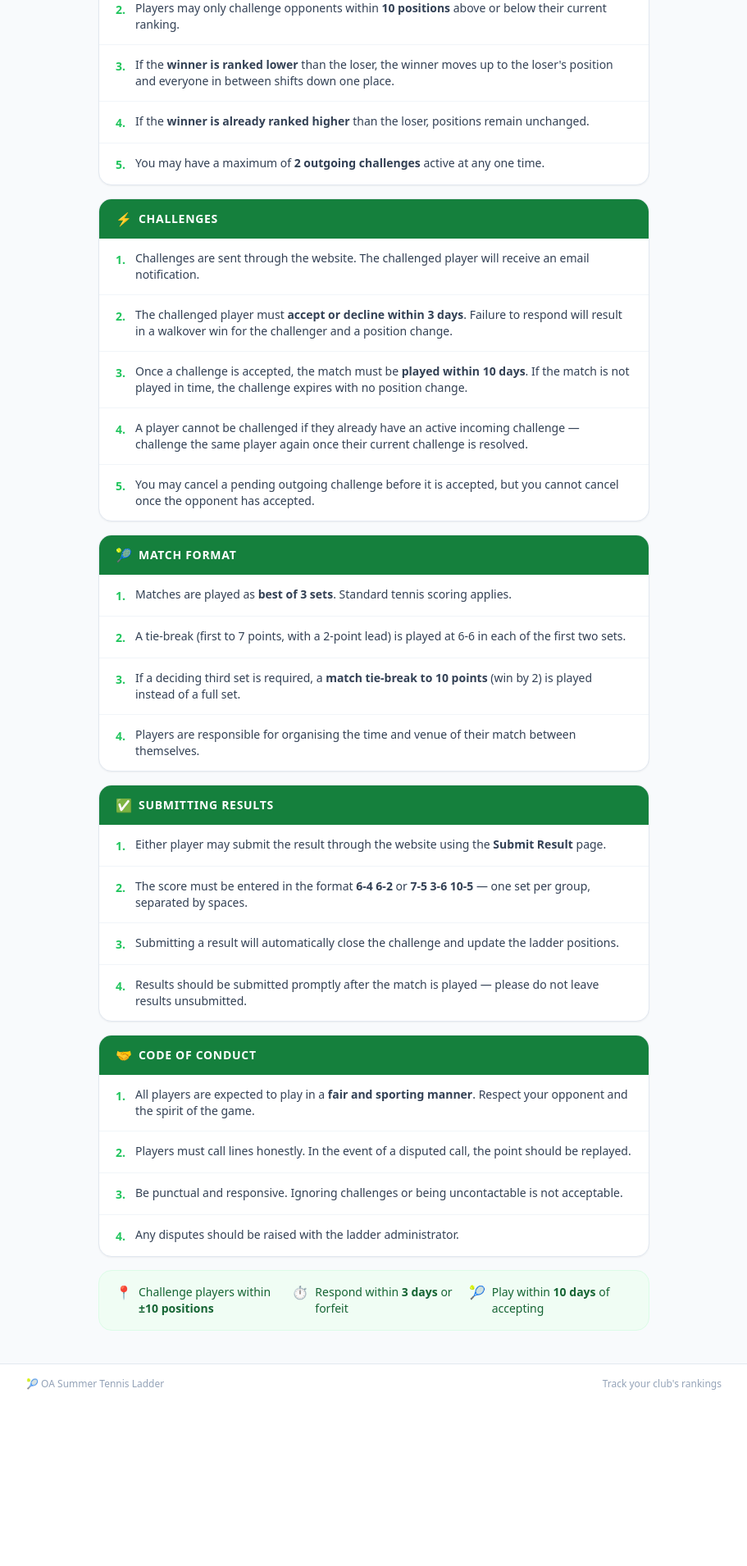
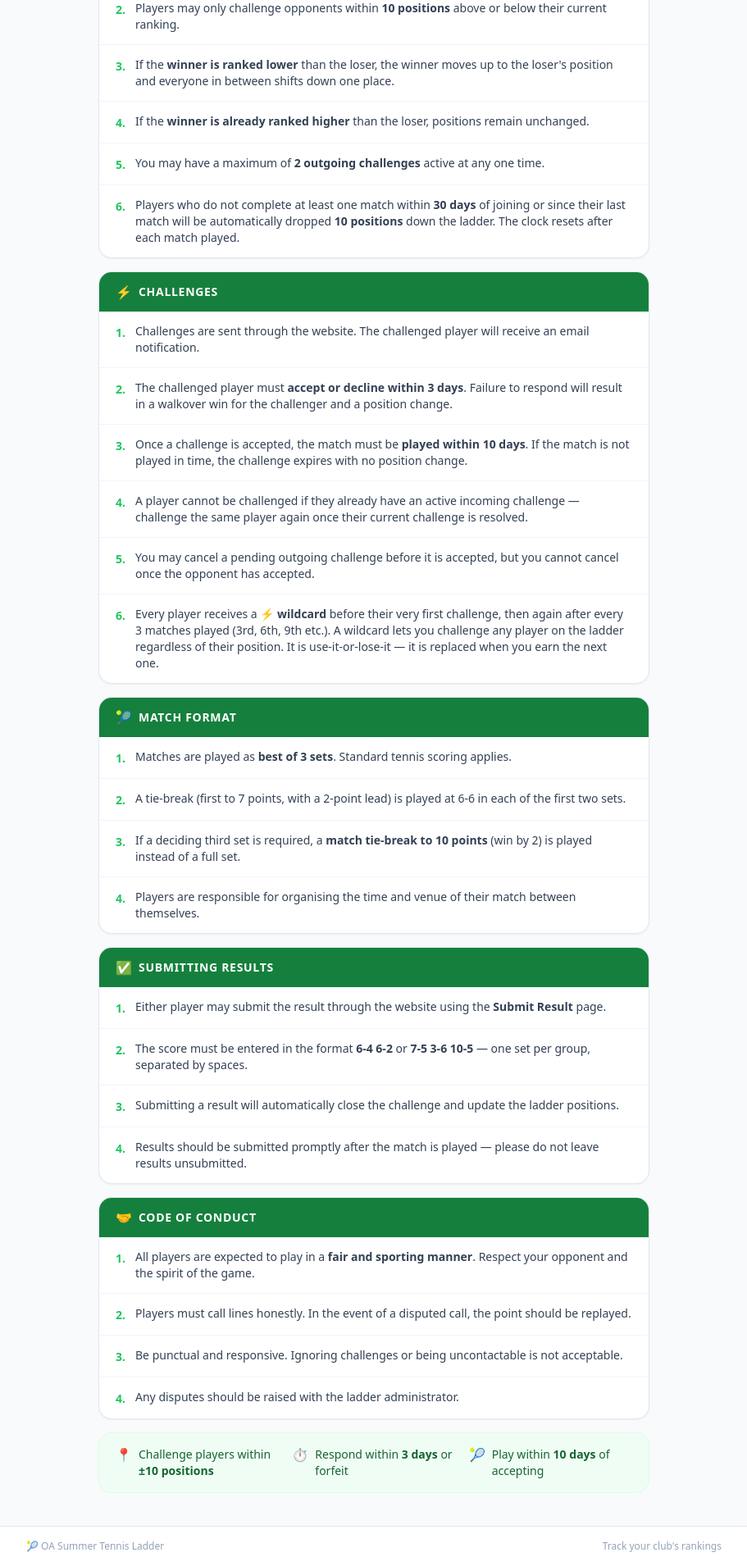
Before and after one commit to alexander9099/tennis-ladder, a Flask app: page /rules in a window 1280 px wide. Shown: the part 290-2200 px from the top of the page at 82% size, without its empty margins (184-1095 px from the left). Before the commit the page ends 1985 px from the top, so only its background shows below. Run offline with Flask 3, Linux system fonts and the light colour scheme; parts of the project's set-up code (start-up, migrations or seed data) failed here and were passed over; some libraries are stand-ins or nearby versions.

Commit message:
commit 9
added wildcard
penalty for inactivity
added player profiles

```diff
--- a/app.py
+++ b/app.py
@@ -39,6 +39,9 @@ CHALLENGE_RANGE        = 10   # positions either side you can challenge
 MAX_OUTGOING           = 2    # max simultaneous outgoing challenges
 RESPOND_DAYS           = 3    # days to accept/decline before forfeit
 PLAY_DAYS              = 10   # days to play after accepting
+INACTIVITY_DAYS        = 30   # days without a match before penalty
+INACTIVITY_DROP        = 10   # positions dropped for inactivity
+WILDCARD_EVERY         = 3    # earn a wildcard every N matches
 
 
 # ── Password helpers ───────────────────────────────────────────────────────────
@@ -172,6 +175,20 @@ def init_db():
         "CREATE INDEX IF NOT EXISTS idx_chal_challenged ON challenges(challenged_id)"
     )
 
+    conn.execute("ALTER TABLE players ADD COLUMN IF NOT EXISTS wildcard_available BOOLEAN DEFAULT TRUE")
+    conn.execute("ALTER TABLE players ADD COLUMN IF NOT EXISTS last_active_at TIMESTAMPTZ DEFAULT NOW()")
+    conn.execute("ALTER TABLE challenges ADD COLUMN IF NOT EXISTS is_wildcard BOOLEAN DEFAULT FALSE")
+    conn.execute("""
+        CREATE TABLE IF NOT EXISTS season_archives (
+            id          SERIAL PRIMARY KEY,
+            name        TEXT NOT NULL,
+            archived_at TIMESTAMPTZ NOT NULL DEFAULT NOW(),
+            standings   TEXT NOT NULL
+        )
+    """)
+    # Sync wildcard status with actual match counts for existing players
+    conn.execute("UPDATE players SET wildcard_available = ((wins + losses) % 3 = 0)")
+
     # Seed admin
     if conn.execute(
         "SELECT COUNT(*) AS n FROM users WHERE username = 'admin'"
@@ -256,6 +273,62 @@ def update_ladder(conn: _Conn, winner_id: int, loser_id: int):
     conn.execute("UPDATE players SET position = %s WHERE id = %s", (l_pos, winner_id))
 
 
+# ── Inactivity & wildcard helpers ─────────────────────────────────────────────
+
+def drop_player_places(conn: _Conn, player_id: int, places: int):
+    """Move a player down the ladder by `places` positions (inactivity penalty)."""
+    player = conn.execute("SELECT position FROM players WHERE id = %s", (player_id,)).fetchone()
+    if not player:
+        return
+    max_pos = conn.execute("SELECT MAX(position) AS m FROM players").fetchone()["m"]
+    old_pos = player["position"]
+    new_pos = min(old_pos + places, max_pos)
+    if new_pos == old_pos:
+        return
+    conn.execute(
+        "UPDATE players SET prev_position = position WHERE position > %s AND position <= %s",
+        (old_pos, new_pos),
+    )
+    conn.execute(
+        "UPDATE players SET position = position - 1 WHERE position > %s AND position <= %s",
+        (old_pos, new_pos),
+    )
+    conn.execute(
+        "UPDATE players SET position = %s, prev_position = %s WHERE id = %s",
+        (new_pos, old_pos, player_id),
+    )
+
+
+def update_wildcard(conn: _Conn, player_id: int):
+    """Recalculate wildcard_available after a match is played."""
+    row = conn.execute(
+        "SELECT wins + losses AS total FROM players WHERE id = %s", (player_id,)
+    ).fetchone()
+    if not row:
+        return
+    total = row["total"]
+    has_wildcard = (total > 0 and total % WILDCARD_EVERY == 0)
+    conn.execute(
+        "UPDATE players SET wildcard_available = %s WHERE id = %s",
+        (has_wildcard, player_id),
+    )
+
+
+def check_inactivity(conn: _Conn):
+    """Drop players inactive for INACTIVITY_DAYS and reset their activity clock."""
+    inactive = conn.execute("""
+        SELECT id FROM players
+        WHERE last_active_at < NOW() - INTERVAL '30 days'
+    """).fetchall()
+    for p in inactive:
+        drop_player_places(conn, p["id"], INACTIVITY_DROP)
+        conn.execute(
+            "UPDATE players SET last_active_at = NOW() WHERE id = %s", (p["id"],)
+        )
+    if inactive:
+        conn.commit()
+
+
 # ── Challenge helpers ──────────────────────────────────────────────────────────
 
 def expire_stale_challenges(conn: _Conn):
@@ -293,7 +366,7 @@ def expire_stale_challenges(conn: _Conn):
         conn.commit()
 
 
-def get_challenge_states(conn: _Conn, player_id: int, players: list) -> tuple:
+def get_challenge_states(conn: _Conn, player_id: int, players: list, wildcard_available: bool = False) -> tuple:
     """
     Returns (state_dict, challenge_id_dict).
     state_dict      — player_id → state string
@@ -334,7 +407,8 @@ def get_challenge_states(conn: _Conn, player_id: int, players: list) -> tuple:
         if pid in my_in:
             state[pid] = f"in_{my_in[pid]}"       # in_pending  | in_accepted
             continue
-        if abs(p["position"] - my_pos) > CHALLENGE_RANGE:
+        out_of_range = abs(p["position"] - my_pos) > CHALLENGE_RANGE
+        if out_of_range and not wildcard_available:
             state[pid] = "out_of_range"
             continue
         if pid in occupied:
@@ -343,7 +417,7 @@ def get_challenge_states(conn: _Conn, player_id: int, players: list) -> tuple:
         if outgoing_count >= MAX_OUTGOING:
             state[pid] = "maxed"
             continue
-        state[pid] = "available"
+        state[pid] = "wildcard" if out_of_range else "available"
 
     return state, challenge_ids
 
@@ -372,15 +446,19 @@ def inject_pending_count():
 def index():
     conn = get_db()
     expire_stale_challenges(conn)
+    check_inactivity(conn)
     players = conn.execute("SELECT * FROM players ORDER BY position").fetchall()
 
     challenge_state     = {}
     challenge_ids       = {}
     user_outgoing_count = 0
+    user_has_wildcard   = False
 
     if current_user.is_authenticated and current_user.player_id:
+        me = next((p for p in players if p["id"] == current_user.player_id), None)
+        user_has_wildcard = bool(me["wildcard_available"]) if me else False
         challenge_state, challenge_ids = get_challenge_states(
-            conn, current_user.player_id, players
+            conn, current_user.player_id, players, user_has_wildcard
         )
         user_outgoing_count = conn.execute("""
             SELECT COUNT(*) AS n FROM challenges
@@ -392,7 +470,8 @@ def index():
                            players=players,
                            challenge_state=challenge_state,
                            challenge_ids=challenge_ids,
-                           user_outgoing_count=user_outgoing_count)
+                           user_outgoing_count=user_outgoing_count,
+                           user_has_wildcard=user_has_wildcard)
 
 
 @app.route("/rules")
@@ -617,6 +696,12 @@ def submit_match():
                 OR (challenger_id = %s AND challenged_id = %s))
         """, (match_id, winner_id, loser_id, loser_id, winner_id))
 
+        update_wildcard(conn, int(winner_id))
+        update_wildcard(conn, int(loser_id))
+        conn.execute(
+            "UPDATE players SET last_active_at = NOW() WHERE id = %s OR id = %s",
+            (int(winner_id), int(loser_id)),
+        )
         conn.commit()
         conn.close()
         flash("Match result recorded!", "success")
@@ -732,10 +817,13 @@ def send_challenge(player_id):
         flash("Invalid challenge target.", "error")
         return redirect(url_for("index"))
 
+    is_wildcard = False
     if abs(me["position"] - target["position"]) > CHALLENGE_RANGE:
-        conn.close()
-        flash(f"You can only challenge players within {CHALLENGE_RANGE} positions of you.", "error")
-        return redirect(url_for("index"))
+        if not me["wildcard_available"]:
+            conn.close()
+            flash(f"You can only challenge players within {CHALLENGE_RANGE} positions of you.", "error")
+            return redirect(url_for("index"))
+        is_wildcard = True
 
     if conn.execute("""
         SELECT id FROM challenges
@@ -765,8 +853,8 @@ def send_challenge(player_id):
         return redirect(url_for("index"))
 
     conn.execute(
-        "INSERT INTO challenges (challenger_id, challenged_id) VALUES (%s, %s)",
-        (current_user.player_id, player_id),
+        "INSERT INTO challenges (challenger_id, challenged_id, is_wildcard) VALUES (%s, %s, %s)",
+        (current_user.player_id, player_id, is_wildcard),
     )
 
     # Fetch the challenged player's email for notification
@@ -785,7 +873,10 @@ def send_challenge(player_id):
             base_url=request.host_url,
         )
 
-    flash(f"Challenge sent to {target['name']}! They have {RESPOND_DAYS} days to respond.", "success")
+    if is_wildcard:
+        flash(f"⚡ Wildcard challenge sent to {target['name']}! They have {RESPOND_DAYS} days to respond.", "success")
+    else:
+        flash(f"Challenge sent to {target['name']}! They have {RESPOND_DAYS} days to respond.", "success")
     return redirect(url_for("index"))
 
 
@@ -870,6 +961,98 @@ def cancel_challenge(challenge_id):
     return redirect(url_for("challenges"))
 
 
+# ── Routes: player profiles ───────────────────────────────────────────────────
+
+@app.route("/player/<int:player_id>")
+@login_required
+def player_profile(player_id):
+    conn = get_db()
+    player = conn.execute("SELECT * FROM players WHERE id = %s", (player_id,)).fetchone()
+    if not player:
+        conn.close(); abort(404)
+
+    matches = conn.execute("""
+        SELECT m.score, m.played_at,
+               w.name AS winner_name, w.id AS winner_id,
+               l.name AS loser_name,  l.id AS loser_id
+        FROM matches m
+        JOIN players w ON w.id = m.winner_id
+        JOIN players l ON l.id = m.loser_id
+        WHERE m.winner_id = %s OR m.loser_id = %s
+        ORDER BY m.id DESC
+    """, (player_id, player_id)).fetchall()
+
+    conn.close()
+    return render_template("player_profile.html", player=player, matches=matches)
+
+
+# ── Routes: admin panel ───────────────────────────────────────────────────────
+
+@app.route("/admin")
+@admin_required
+def admin_panel():
+    conn = get_db()
+    expire_stale_challenges(conn)
+    check_inactivity(conn)
+
+    warning_players = conn.execute("""
+        SELECT id, name, position, last_active_at,
+               EXTRACT(DAY FROM NOW() - last_active_at)::int AS days_inactive
+        FROM players
+        WHERE last_active_at < NOW() - INTERVAL '15 days'
+        ORDER BY last_active_at ASC
+    """).fetchall()
+
+    archives = conn.execute(
+        "SELECT id, name, archived_at FROM season_archives ORDER BY archived_at DESC"
+    ).fetchall()
+
+    conn.close()
+    return render_template("admin.html", warning_players=warning_players, archives=archives)
+
+
+@app.route("/admin/season-reset", methods=["POST"])
+@admin_required
+def season_reset():
+    import json
+    season_name = request.form.get("season_name", "").strip() or "Season"
+    conn = get_db()
+
+    players = conn.execute(
+        "SELECT id, name, position, wins, losses FROM players ORDER BY position"
+    ).fetchall()
+    conn.execute(
+        "INSERT INTO season_archives (name, standings) VALUES (%s, %s)",
+        (season_name, json.dumps([dict(p) for p in players])),
+    )
+    conn.execute("DELETE FROM challenges")
+    conn.execute("DELETE FROM matches")
+    conn.execute("""
+        UPDATE players
+        SET wins = 0, losses = 0, prev_position = NULL,
+            wildcard_available = TRUE, last_active_at = NOW()
+    """)
+    conn.commit()
+    conn.close()
+    flash(f"Season '{season_name}' archived. Stats and matches cleared for the new season.", "success")
+    return redirect(url_for("admin_panel"))
+
+
+@app.route("/admin/season/<int:archive_id>")
+@admin_required
+def season_archive(archive_id):
+    import json
+    conn = get_db()
+    archive = conn.execute(
+        "SELECT * FROM season_archives WHERE id = %s", (archive_id,)
+    ).fetchone()
+    if not archive:
+        conn.close(); abort(404)
+    standings = json.loads(archive["standings"])
+    conn.close()
+    return render_template("season_archive.html", archive=archive, standings=standings)
+
+
 # ── Startup ────────────────────────────────────────────────────────────────────
 
 if DATABASE_URL:
--- a/templates/base.html
+++ b/templates/base.html
@@ -96,6 +96,20 @@
               </svg>
             </span>
           </a>
+
+          {% if current_user.is_authenticated and current_user.is_admin %}
+          <a href="{{ url_for('admin_panel') }}"
+             class="nav-link {{ 'active' if request.endpoint in ['admin_panel','season_reset','season_archive'] }}">
+            <span class="hidden sm:inline">Admin</span>
+            <span class="sm:hidden" title="Admin">
+              <svg class="w-5 h-5" fill="none" stroke="currentColor" viewBox="0 0 24 24">
+                <path stroke-linecap="round" stroke-linejoin="round" stroke-width="2"
+                      d="M10.325 4.317c.426-1.756 2.924-1.756 3.35 0a1.724 1.724 0 002.573 1.066c1.543-.94 3.31.826 2.37 2.37a1.724 1.724 0 001.065 2.572c1.756.426 1.756 2.924 0 3.35a1.724 1.724 0 00-1.066 2.573c.94 1.543-.826 3.31-2.37 2.37a1.724 1.724 0 00-2.572 1.065c-.426 1.756-2.924 1.756-3.35 0a1.724 1.724 0 00-2.573-1.066c-1.543.94-3.31-.826-2.37-2.37a1.724 1.724 0 00-1.065-2.572c-1.756-.426-1.756-2.924 0-3.35a1.724 1.724 0 001.066-2.573c-.94-1.543.826-3.31 2.37-2.37.996.608 2.296.07 2.572-1.065z"/>
+                <path stroke-linecap="round" stroke-linejoin="round" stroke-width="2" d="M15 12a3 3 0 11-6 0 3 3 0 016 0z"/>
+              </svg>
+            </span>
+          </a>
+          {% endif %}
         </nav>
 
         <!-- Auth area -->
--- a/templates/rules.html
+++ b/templates/rules.html
@@ -36,6 +36,10 @@
         <span class="text-green-500 mt-0.5 shrink-0 font-bold">5.</span>
         <span>You may have a maximum of <strong>2 outgoing challenges</strong> active at any one time.</span>
       </li>
+      <li class="px-5 py-3.5 flex gap-3 text-sm text-slate-700">
+        <span class="text-green-500 mt-0.5 shrink-0 font-bold">6.</span>
+        <span>Players who do not complete at least one match within <strong>30 days</strong> of joining or since their last match will be automatically dropped <strong>10 positions</strong> down the ladder. The clock resets after each match played.</span>
+      </li>
     </ul>
   </div>
 
@@ -65,6 +69,10 @@
       <li class="px-5 py-3.5 flex gap-3 text-sm text-slate-700">
         <span class="text-green-500 mt-0.5 shrink-0 font-bold">5.</span>
         <span>You may cancel a pending outgoing challenge before it is accepted, but you cannot cancel once the opponent has accepted.</span>
+      </li>
+      <li class="px-5 py-3.5 flex gap-3 text-sm text-slate-700">
+        <span class="text-green-500 mt-0.5 shrink-0 font-bold">6.</span>
+        <span>Every player receives a <strong>⚡ wildcard</strong> before their very first challenge, then again after every 3 matches played (3rd, 6th, 9th etc.). A wildcard lets you challenge any player on the ladder regardless of their position. It is use-it-or-lose-it — it is replaced when you earn the next one.</span>
       </li>
     </ul>
   </div>
```
Also changed, not shown: templates/admin.html (added, +104 -0 lines), templates/index.html (+21 -1 lines), templates/player_profile.html (added, +103 -0 lines), templates/season_archive.html (added, +76 -0 lines).
